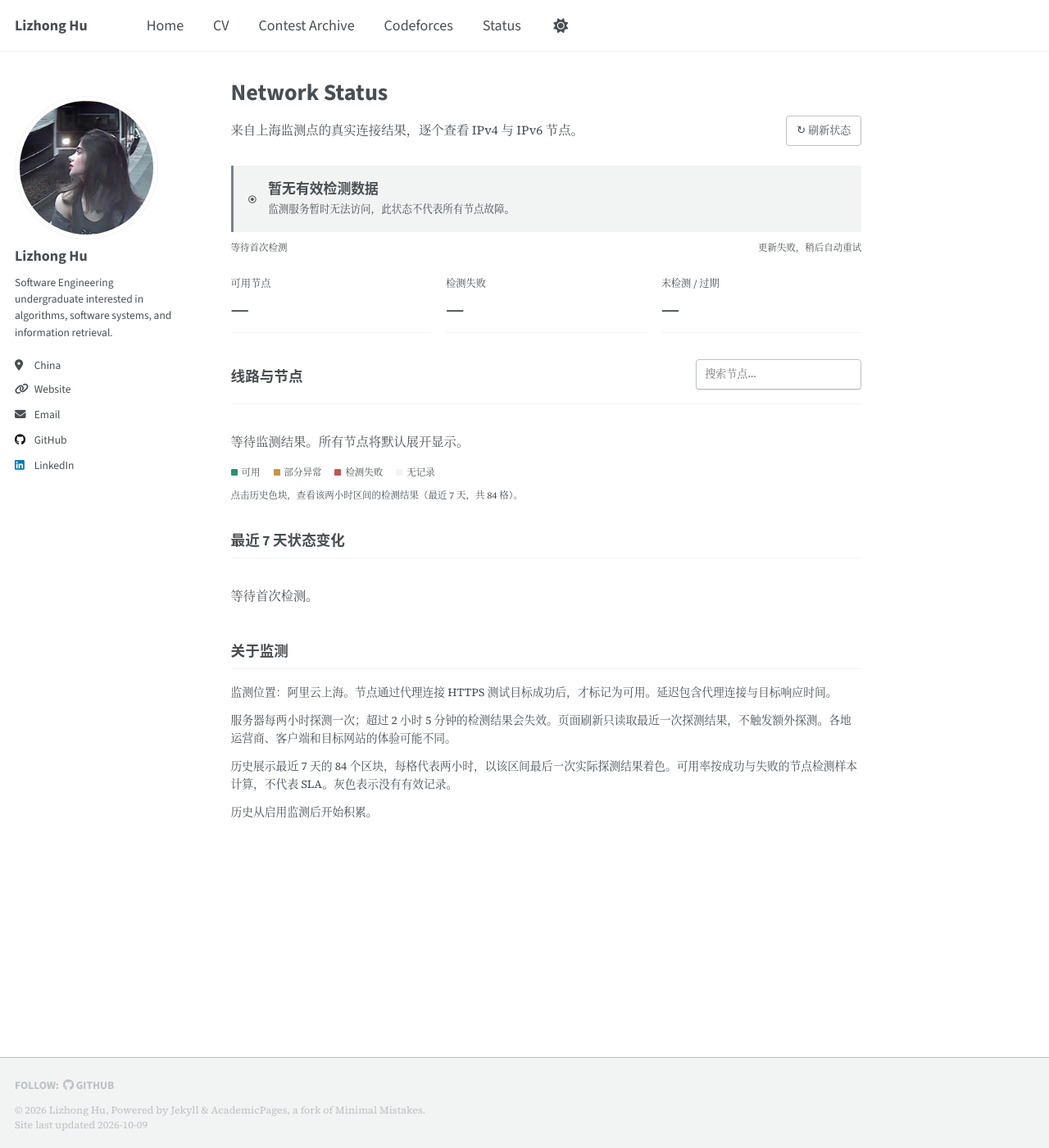
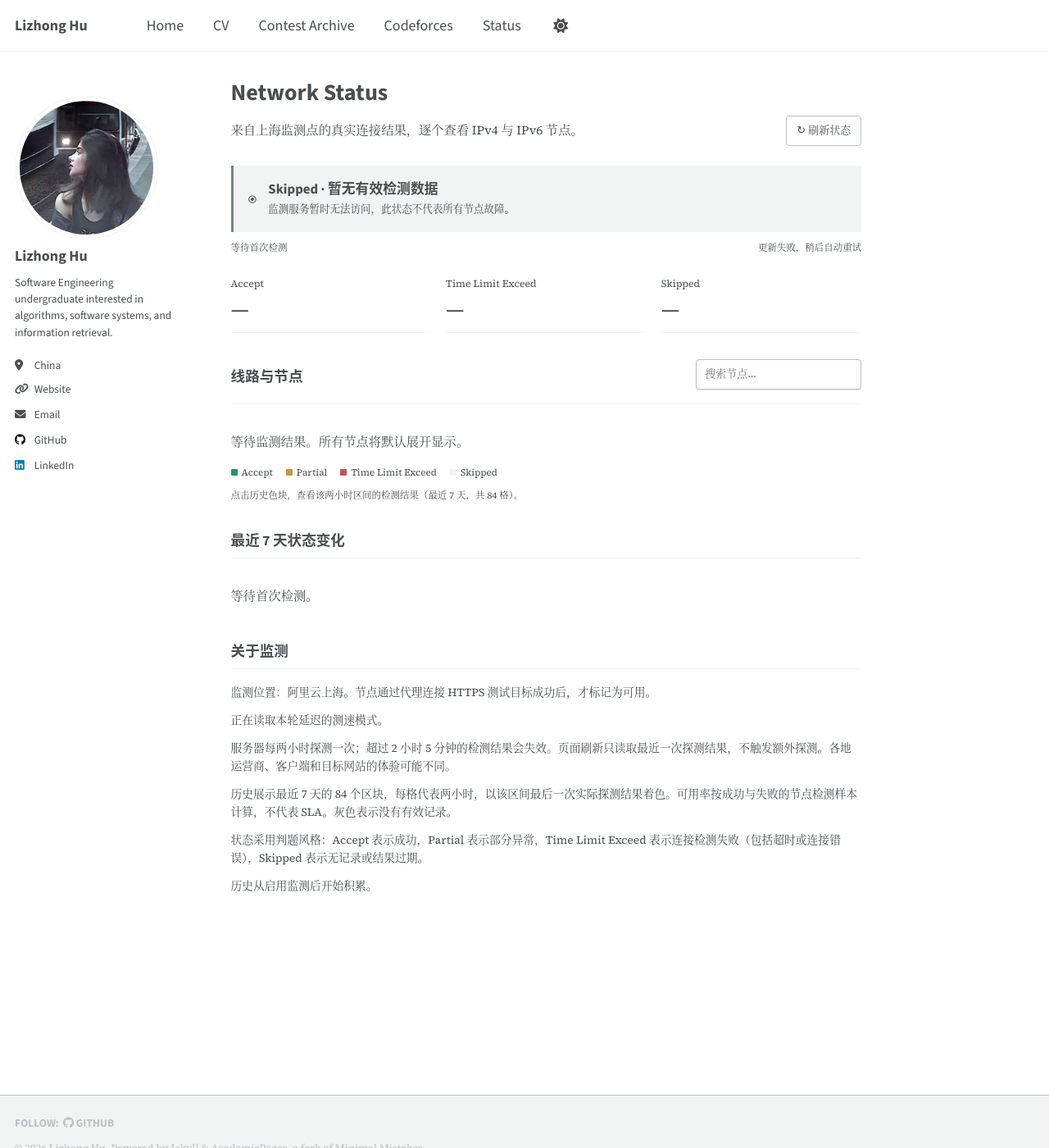
Before and after one commit to au1bhi/lzHu, a Jekyll site: the page built from _pages/status.html, in a window 1280 px wide and 1400 px high. Shown: the whole window at 82% size. Built offline with Jekyll 4.4.1, drawn with Linux system fonts in a browser that asks for light colours; a script that is not in the unit is left out.

Commit message:
Use contest verdicts and Clash unified latency on status page

```diff
--- a/_pages/status.html
+++ b/_pages/status.html
@@ -18,17 +18,17 @@ excerpt: "IPv4 与 IPv6 节点的实时连接状态和真实检测历史。"
   </section>
   <div class="ns-meta"><span id="ns-updated">等待首次检测</span><span id="ns-connection" role="status">更新中…</span></div>
   <div class="ns-stats" aria-label="节点概况">
-    <div><span>可用节点</span><strong id="ns-available">—</strong></div>
-    <div><span>检测失败</span><strong id="ns-failed">—</strong></div>
-    <div><span>未检测 / 过期</span><strong id="ns-unknown">—</strong></div>
+    <div><span>Accept</span><strong id="ns-available">—</strong></div>
+    <div><span>Time Limit Exceed</span><strong id="ns-failed">—</strong></div>
+    <div><span>Skipped</span><strong id="ns-unknown">—</strong></div>
   </div>
   <div class="ns-section-top"><h2>线路与节点</h2><label for="ns-search" class="ns-sr-only">搜索 IPv4 或 IPv6 节点</label><input id="ns-search" type="search" placeholder="搜索节点…"></div>
   <div id="ns-components"><p class="ns-empty">等待监测结果。所有节点将默认展开显示。</p></div>
-  <div class="ns-legend"><span><i class="ns-swatch operational"></i>可用</span><span><i class="ns-swatch degraded"></i>部分异常</span><span><i class="ns-swatch down"></i>检测失败</span><span><i class="ns-swatch unknown"></i>无记录</span></div>
+  <div class="ns-legend"><span><i class="ns-swatch operational"></i>Accept</span><span><i class="ns-swatch degraded"></i>Partial</span><span><i class="ns-swatch down"></i>Time Limit Exceed</span><span><i class="ns-swatch unknown"></i>Skipped</span></div>
   <p id="ns-history-detail" class="ns-caption" aria-live="polite">点击历史色块，查看该两小时区间的检测结果（最近 7 天，共 84 格）。</p>
   <div class="ns-bottom">
     <section><div class="ns-section-top"><h2>最近 7 天状态变化</h2></div><div id="ns-events" class="ns-panel"><p class="ns-empty">等待首次检测。</p></div></section>
-    <aside><div class="ns-section-top"><h2>关于监测</h2></div><div class="ns-panel ns-about"><p>监测位置：阿里云上海。节点通过代理连接 HTTPS 测试目标成功后，才标记为可用。延迟包含代理连接与目标响应时间。</p><p>服务器每两小时探测一次；超过 2 小时 5 分钟的检测结果会失效。页面刷新只读取最近一次探测结果，不触发额外探测。各地运营商、客户端和目标网站的体验可能不同。</p><p>历史展示最近 7 天的 84 个区块，每格代表两小时，以该区间最后一次实际探测结果着色。可用率按成功与失败的节点检测样本计算，不代表 SLA。灰色表示没有有效记录。</p><p id="ns-record-start">历史从启用监测后开始积累。</p></div></aside>
+    <aside><div class="ns-section-top"><h2>关于监测</h2></div><div class="ns-panel ns-about"><p>监测位置：阿里云上海。节点通过代理连接 HTTPS 测试目标成功后，才标记为可用。</p><p id="ns-latency-mode">正在读取本轮延迟的测速模式。</p><p>服务器每两小时探测一次；超过 2 小时 5 分钟的检测结果会失效。页面刷新只读取最近一次探测结果，不触发额外探测。各地运营商、客户端和目标网站的体验可能不同。</p><p>历史展示最近 7 天的 84 个区块，每格代表两小时，以该区间最后一次实际探测结果着色。可用率按成功与失败的节点检测样本计算，不代表 SLA。灰色表示没有有效记录。</p><p>状态采用判题风格：Accept 表示成功，Partial 表示部分异常，Time Limit Exceed 表示连接检测失败（包括超时或连接错误），Skipped 表示无记录或结果过期。</p><p id="ns-record-start">历史从启用监测后开始积累。</p></div></aside>
   </div>
   <noscript><p class="ns-empty">请启用 JavaScript 查看实时节点状态。</p></noscript>
 </div>
--- a/assets/css/network-status.css
+++ b/assets/css/network-status.css
@@ -55,7 +55,7 @@
 .ns-group-title { display: flex; justify-content: space-between; align-items: center; gap: 12px; }
 .ns-page .ns-component-note { font-size: 0.8em; color: var(--ns-muted); margin: 5px 0 12px; }
 .ns-pill { display: inline-flex; align-items: center; gap: 6px; color: var(--ns-muted); font-size: 0.82em; white-space: nowrap; }
-.ns-pill:before { content: ''; width: 6px; height: 6px; border-radius: 50%; background: var(--ns-gray); }
+.ns-pill:before { content: ''; flex-shrink: 0; width: 6px; height: 6px; border-radius: 50%; background: var(--ns-gray); }
 .ns-pill.operational { color: var(--ns-green); }
 .ns-pill.operational:before { background: var(--ns-green); }
 .ns-pill.degraded { color: var(--ns-amber); }
@@ -69,12 +69,12 @@
 .ns-bar.down, .ns-swatch.down { background: #c45552; }
 .ns-page .ns-bar:hover { filter: brightness(0.8); }
 .ns-axis { display: flex; justify-content: space-between; color: var(--ns-muted); font-size: 0.7em; margin-top: 6px; }
-.ns-node-header, .ns-node { display: grid; grid-template-columns: minmax(0, 1fr) 105px 75px; gap: 12px; align-items: center; padding: 11px 10px; border-bottom: 1px solid var(--ns-line); font-size: 0.85em; }
+.ns-node-header, .ns-node { display: grid; grid-template-columns: minmax(0, 1fr) 155px 75px; gap: 12px; align-items: center; padding: 11px 10px; border-bottom: 1px solid var(--ns-line); font-size: 0.85em; }
 .ns-node-header { background: var(--global-thead-color); font-size: 0.75em; }
 .ns-node-header > :last-child { text-align: right; }
 .ns-node-name { overflow-wrap: anywhere; min-width: 0; }
 .ns-node-latency { text-align: right; white-space: nowrap; font-variant-numeric: tabular-nums; color: var(--ns-muted); }
-.ns-node .ns-pill { font-size: 0.9em; }
+.ns-node .ns-pill { font-size: 0.9em; font-family: var(--font-mono); white-space: normal; line-height: 1.4; }
 .ns-legend { display: flex; gap: 16px; flex-wrap: wrap; color: var(--ns-muted); font-size: 0.75em; }
 .ns-swatch { display: inline-block; width: 8px; height: 8px; border-radius: 1px; background: var(--ns-line); margin-right: 5px; }
 .ns-page .ns-caption { color: var(--ns-muted); font-size: 0.75em; min-height: 22px; margin-top: 10px; }
@@ -103,7 +103,7 @@
   .ns-page input[type=search] { width: 140px; }
   .ns-bars { gap: 1px; }
   .ns-page .ns-bar { height: 22px; }
-  .ns-node-header, .ns-node { grid-template-columns: minmax(0, 1fr) 75px 57px; gap: 6px; padding: 10px 6px; font-size: 0.82em; }
+  .ns-node-header, .ns-node { grid-template-columns: minmax(0, 1fr) 112px 52px; gap: 6px; padding: 10px 6px; font-size: 0.82em; }
   .ns-node .ns-pill { font-size: 0.9em; gap: 4px; }
   .ns-legend { gap: 12px; }
 }
--- a/assets/js/network-status.js
+++ b/assets/js/network-status.js
@@ -6,7 +6,8 @@
   const allowed = ['native', 'warp'];
   const historySlots = 84;
   const names = {native: 'IPv4 · 原生线路', warp: 'IPv6 · WARP 线路'};
-  const labels = {operational: '运行正常', degraded: '部分异常', down: '检测失败', unknown: '未检测', stale: '数据过期'};
+  const labels = {operational: 'Accept', degraded: 'Partial', down: 'Time Limit Exceed', unknown: 'Skipped', stale: 'Skipped'};
+  const meanings = {operational: '连接检测成功', degraded: '部分节点检测失败', down: '连接检测失败（可能超时或连接错误）', unknown: '无有效检测记录', stale: '检测数据已过期'};
   let latest = null;
   let busy = false;
   const date = time => new Date(time).toLocaleString('zh-CN', {timeZone: 'Asia/Shanghai', hour12: false});
@@ -16,7 +17,7 @@
     if (cls) node.className = cls;
     return node;
   }
-  function pill(state) { return el('span', labels[state] || labels.unknown, 'ns-pill ' + state); }
+  function pill(state) { const node = el('span', labels[state] || labels.unknown, 'ns-pill ' + state); node.title = meanings[state] || meanings.unknown; node.setAttribute('aria-label', (labels[state] || labels.unknown) + '：' + node.title); return node; }
   function valid(data) {
     if (data?.version !== 1 || !Array.isArray(data.components) || !Array.isArray(data.events)) return false;
     return allowed.every(id => data.components.filter(c => c.id === id).length === 1) && data.components.filter(c => allowed.includes(c.id)).every(c =>
@@ -26,7 +27,7 @@
   function stale() { return !Number.isFinite(latest?.checkedAt) || Date.now() - latest.checkedAt >= 7500000 || latest.checkedAt > Date.now() + 30000; }
   function banner(state, note) {
     $('banner').className = 'ns-banner ' + state;
-    $('headline').textContent = state === 'operational' ? 'IPv4 与 IPv6 线路运行正常' : state === 'degraded' ? '部分 IPv4 / IPv6 节点出现异常' : '暂无有效检测数据';
+    $('headline').textContent = state === 'operational' ? 'Accept · IPv4 与 IPv6 线路运行正常' : state === 'degraded' ? 'Partial · 部分 IPv4 / IPv6 节点出现异常' : 'Skipped · 暂无有效检测数据';
     $('note').textContent = note;
   }
   function render() {
@@ -53,7 +54,7 @@
       const bars = el('div', undefined, 'ns-bars'); bars.setAttribute('aria-label', names[c.id] + '，最近 7 天，每格 2 小时，共 84 格');
       for (const d of history) {
         const bar = el('button', undefined, 'ns-bar ' + (Object.hasOwn(labels, d.state) ? d.state : 'unknown')); bar.type = 'button';
-        const description = date(d.startAt) + ' — ' + date(d.endAt) + '（北京时间） · ' + (d.checkedAt ? '检测于 ' + date(d.checkedAt) + ' · ' : '') + (d.samples ? d.availability + '% 可用 · ' + d.samples + ' 个节点检测样本' : '无有效检测记录');
+        const description = (labels[d.state] || labels.unknown) + ' · ' + date(d.startAt) + ' — ' + date(d.endAt) + '（北京时间） · ' + (d.checkedAt ? '检测于 ' + date(d.checkedAt) + ' · ' : '') + (d.samples ? d.availability + '% 可用 · ' + d.samples + ' 个节点检测样本' : '无有效检测记录');
         bar.title = description; bar.setAttribute('aria-label', description);
         const show = () => { $('history-detail').textContent = names[c.id] + ' / ' + description; };
         for (const event of ['click', 'focus', 'pointerenter']) bar.addEventListener(event, show);
@@ -62,7 +63,7 @@
       head.append(bars); const axis = el('div', undefined, 'ns-axis'); axis.append(el('span', date(history[0].startAt)), el('span', '每格 2 小时 · 当前')); head.append(axis); section.append(head);
       const list = el('div'); list.setAttribute('role', 'table'); list.setAttribute('aria-label', names[c.id] + '节点');
       const rowHead = el('div', undefined, 'ns-node-header'); rowHead.setAttribute('role', 'row');
-      for (const title of ['节点', '连接状态', '延迟']) { const cell = el('span', title); cell.setAttribute('role', 'columnheader'); rowHead.append(cell); }
+      for (const title of ['节点', '连接状态', '延迟']) { const cell = el('span', title); cell.setAttribute('role', 'columnheader'); if (title === '延迟') cell.title = latest.latencyMode === 'unified' ? 'Clash/Mihomo URL Test · 统一延迟 · 上海监测点' : '上海监测点 URL Test；统一延迟模式尚未确认'; rowHead.append(cell); }
       list.append(rowHead);
       const matching = nodes.filter(n => (n.name + names[c.id]).toLowerCase().includes(term));
       for (const n of matching) {
@@ -78,6 +79,7 @@
     const state = states.some(s => ['degraded', 'down'].includes(s)) ? 'degraded' : states.every(s => s === 'operational') ? 'operational' : 'unknown';
     banner(state, expired ? '检测数据缺失或超过 2 小时 5 分钟，请以客户端的实际连接为准。' : '依据上海监测点的实际连接结果。不同网络与客户端的体验可能不同。');
     $('available').textContent = available; $('failed').textContent = failed; $('unknown').textContent = unknown;
+    $('latency-mode').textContent = latest.latencyMode === 'unified' ? '延迟使用 Clash/Mihomo URL Test 的统一延迟模式，目标为 gstatic HTTPS 204；以同一连接的第二次请求计时，第二次请求失败时内核可能回退到首次请求。结果来自上海监测点，与本地客户端可能不同。' : '当前检测结果尚未确认使用统一延迟；请等待下一轮检测。延迟来自上海监测点，与本地客户端可能不同。';
     $('updated').textContent = Number.isFinite(latest.checkedAt) ? '最近检测 ' + date(latest.checkedAt) + '（北京时间）' : '等待首次检测';
     $('events').replaceChildren();
     const cutoff = groups[0].probeHistory[0].startAt;
```
Also changed, not shown: README.md (+2 -0 lines).
